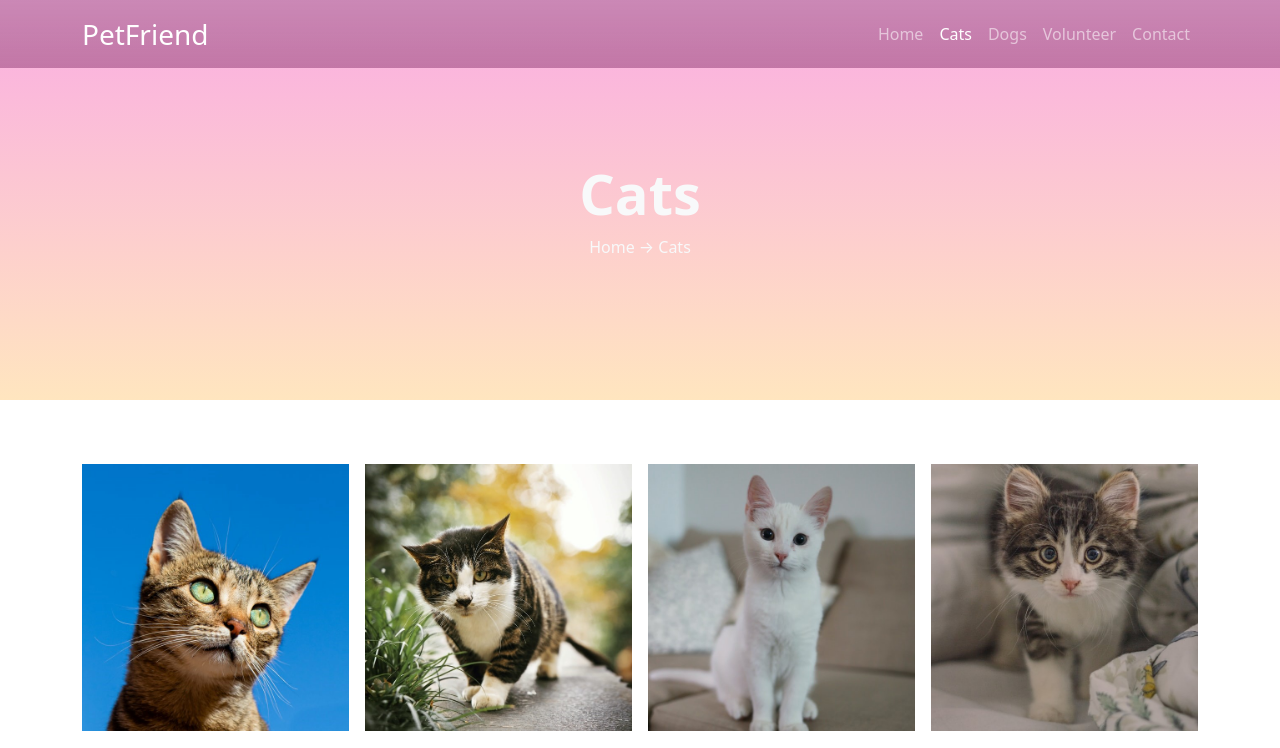
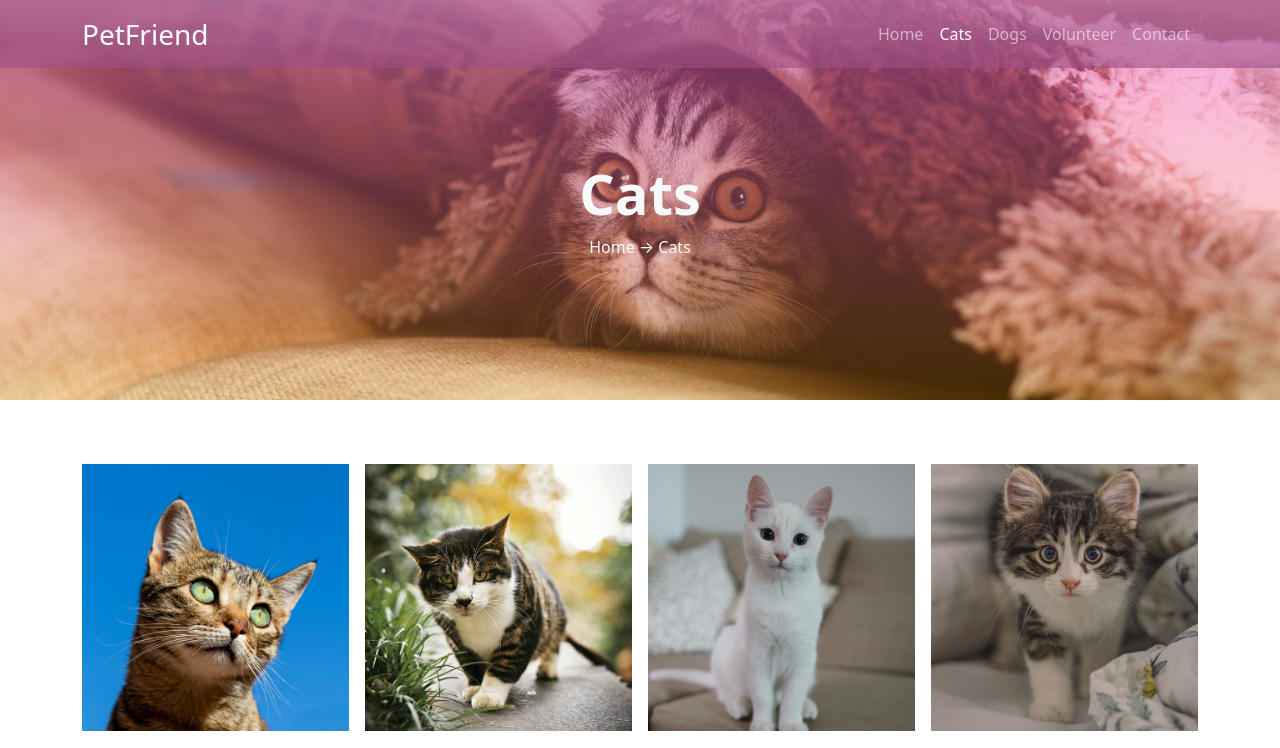
Before and after one commit to petraT25/Animal-Shelter, a plain HTML site: page cats.html in a window 1280 px wide. Shown: the top 748 px of the page. Drawn offline with nearby package versions, Linux system fonts and the light colour scheme; the site is published under a folder, as on GitHub Pages, so addresses that start at the root find nothing.

Commit message:
Update cats.css

```diff
--- a/css/cats.css
+++ b/css/cats.css
@@ -33,7 +33,7 @@
            rgba(245, 98, 201, 0.524),
            rgba(255, 153, 0, 0.25)
        ),
-       url("/background-cat.jpg");
+       url("../background-cat.jpg");
     background-position: center;
     background-size: cover;
 
```
